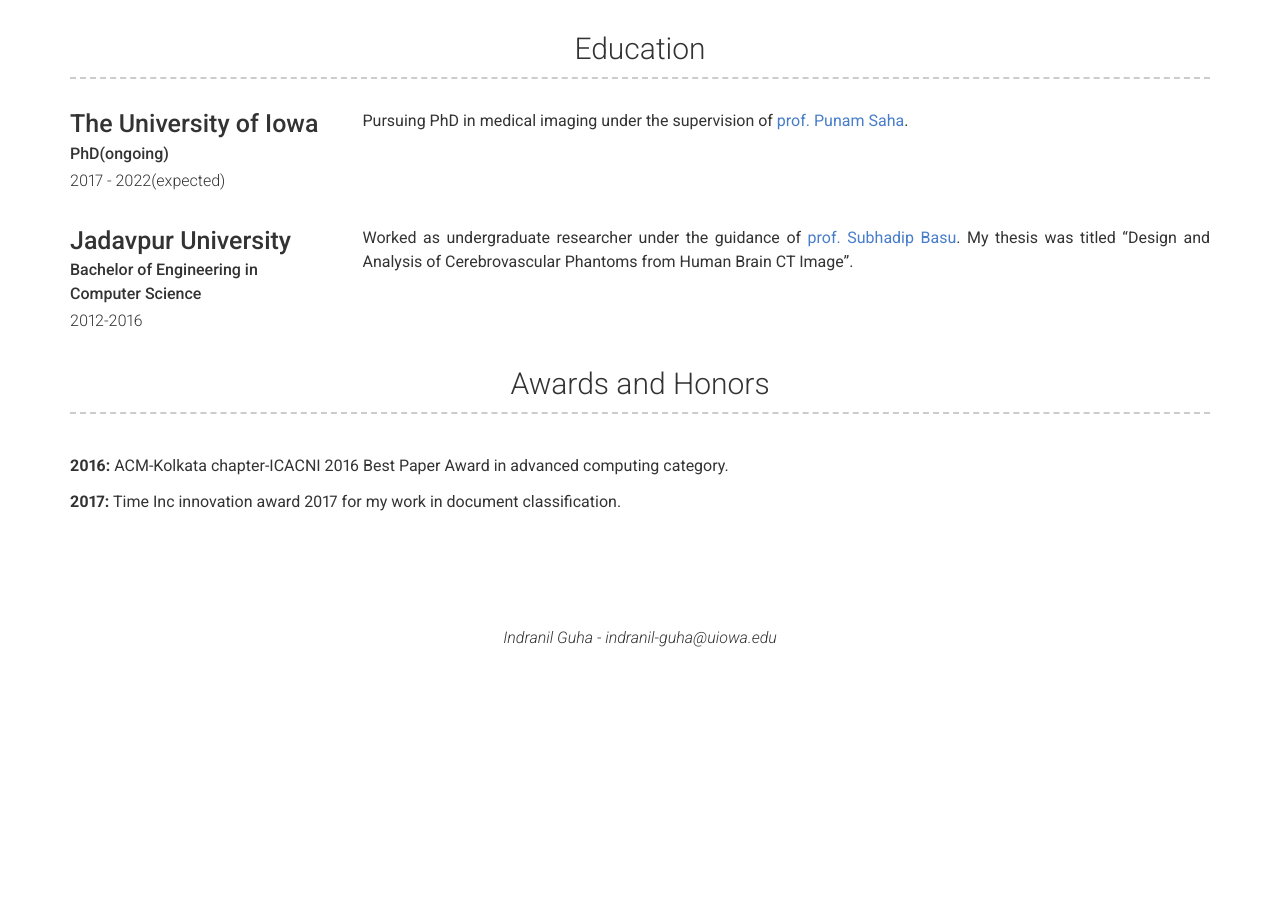
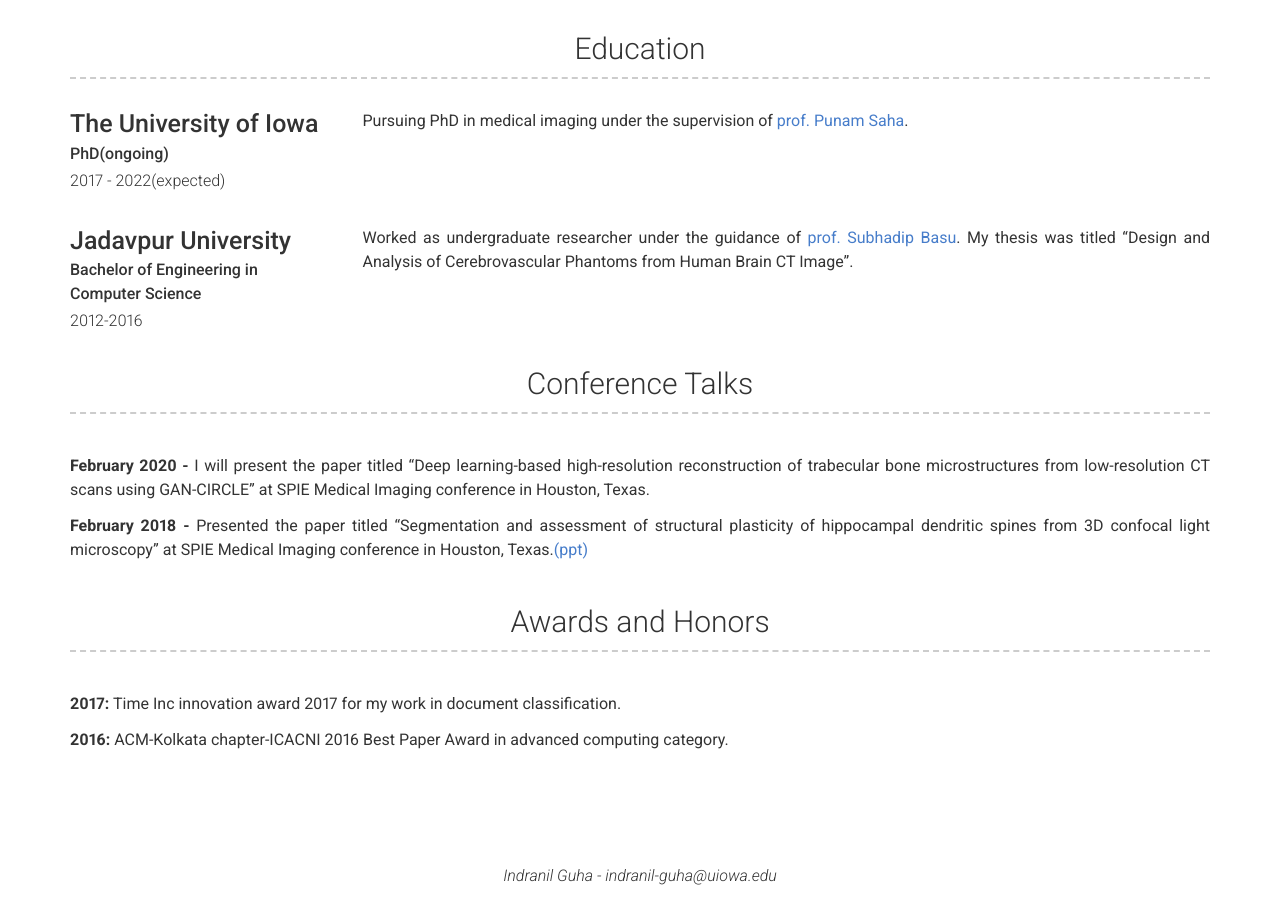
Before and after one commit to iguha94/iguha94.github.io, a Jekyll site: the page built from index.md, in a window 1280 px wide and 900 px high, scrolled down 1627 px. Built offline with Jekyll 4.4.1, drawn with Linux system fonts in a browser that asks for light colours; nearby versions of some CDN libraries; a style sheet for code colours, icons or effects is not loaded; before the commit the page ends 2289 px from its top, so only the background shows below that.

Commit message:
some changes

```diff
--- a/_config.yml
+++ b/_config.yml
@@ -38,11 +38,11 @@ more_content: | # this will include new lines to allow paragraphs
 
   <b>February 2018 -</b> Presented the paper titled "Segmentation and assessment of structural plasticity of hippocampal dendritic spines from 3D confocal light microscopy" at SPIE Medical Imaging conference in Houston, Texas.<a href="/images/SPIE_PRESENTATION_final.pptx" target="_blank">(ppt)</a>
 
-more_title: Awards and Honors
-more_content: | # this will include new lines to allow paragraphs
+awards_title: Awards and Honors
+awards_content: | # this will include new lines to allow paragraphs
+  <b>2017:</b>  Time Inc innovation award 2017 for my work in document classification.
+
   <b>2016:</b>  ACM-Kolkata chapter-ICACNI 2016 Best Paper Award in advanced computing category.
-
-  <b>2017:</b>  Time Inc innovation award 2017 for my work in document classification.
 
 # Footer
 footer_show_references: false
--- /dev/null
+++ b/_includes/awards.html
@@ -0,0 +1,8 @@
+<div class="container more-container">
+  <h3>{{ site.awards_title | default: "Awards" }}</h3>
+  <div class="row clearfix">
+    <div class="col-md-12">
+      {{ site.awards_content | strip | markdownify }}
+    </div>
+  </div>
+</div>
--- a/_layouts/default.html
+++ b/_layouts/default.html
@@ -25,6 +25,7 @@
             {%- endif -%}
 
             {%- include more.html -%}
+            {%- include awards.html -%}
 
         </div>
     </main>
```
